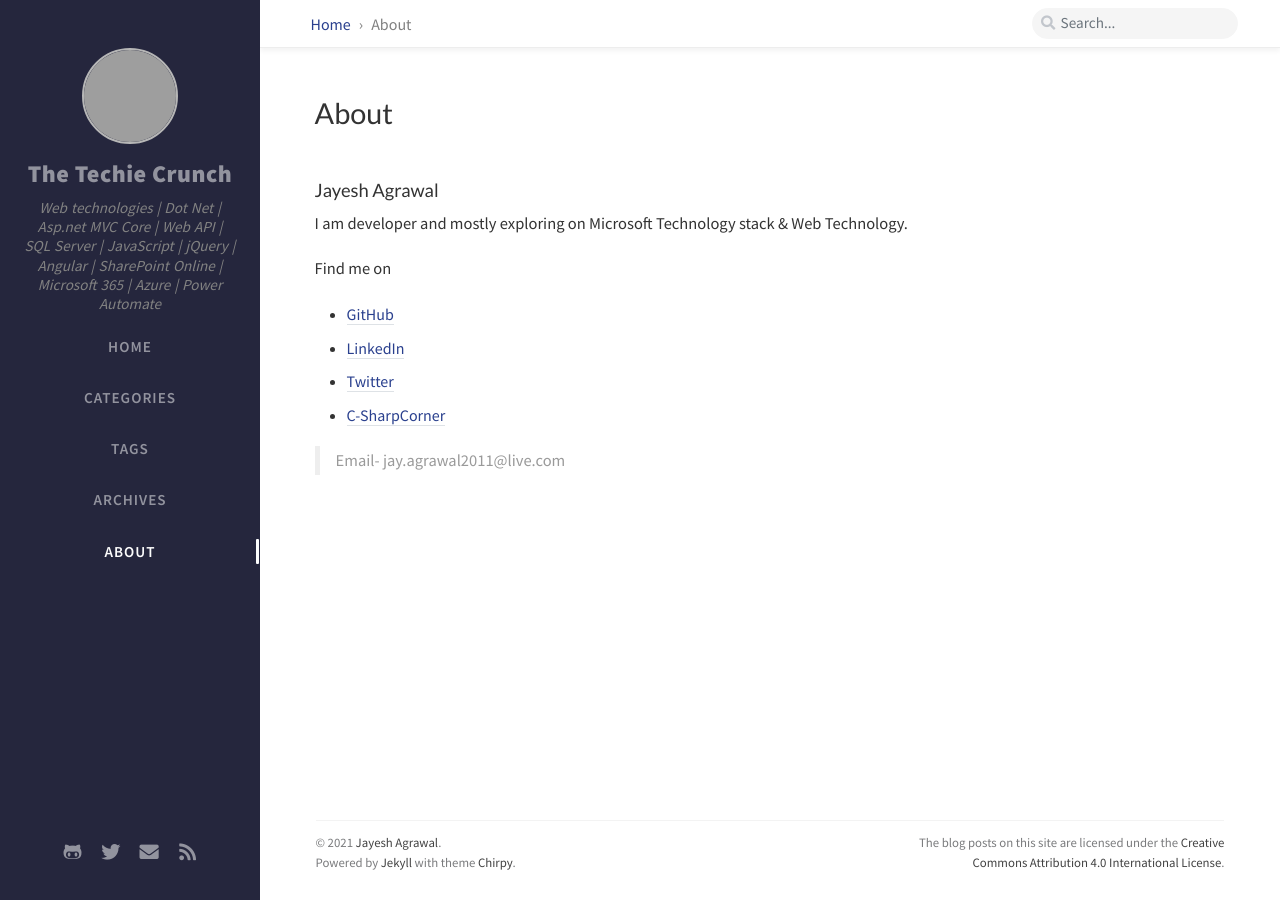
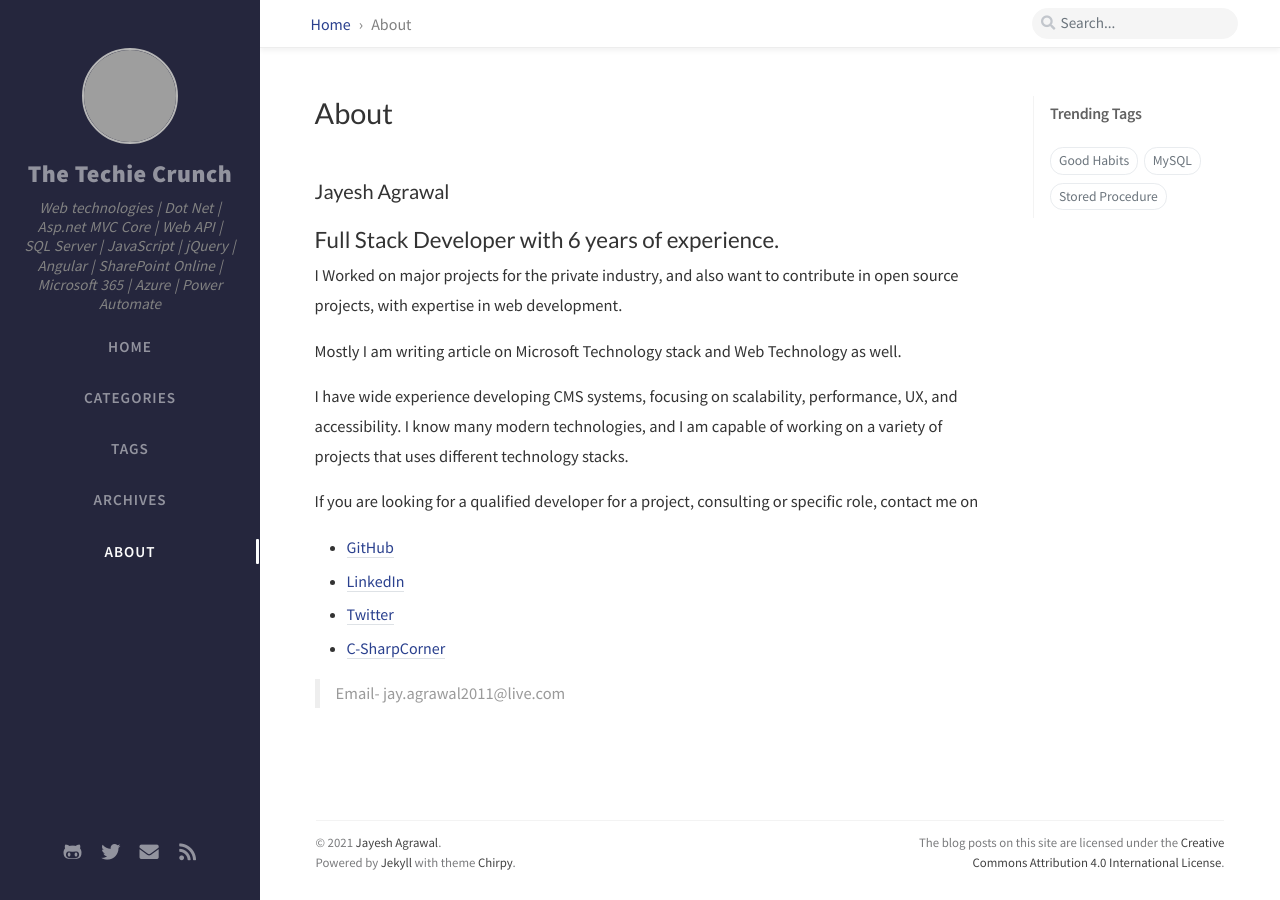
Before and after one commit to JayeshAgrawal/jayeshagrawal.github.io, a Jekyll site: the page built from _tabs/about.md, in a window 1280 px wide. Built offline with Jekyll 4.4.1, drawn with Linux system fonts in a browser that asks for light colours; nearby versions of some CDN libraries; comment, search, counter and statistics services are not loaded; grey boxes are pictures that could not be loaded.

```diff
--- a/_tabs/about.md
+++ b/_tabs/about.md
@@ -3,10 +3,16 @@ title: About
 icon: fas fa-info
 order: 4
 ---
-#### Jayesh Agrawal
-I am developer and mostly exploring on Microsoft Technology stack & Web Technology.
+### Jayesh Agrawal
+## Full Stack Developer with 6 years of experience.
+I Worked on major projects for the private industry, and also want to contribute in open source projects, with expertise in web development.
 
-Find me on
+Mostly I am writing article on Microsoft Technology stack and Web Technology as well.
+
+I have wide experience developing CMS systems, focusing on scalability, performance, UX, and accessibility. I know many modern technologies, and I am capable of working on a variety of projects that uses different technology stacks.
+
+If you are looking for a qualified developer for a project, consulting or specific role, contact me on
+
 - [GitHub](https://github.com/JayeshAgrawal)
 - [LinkedIn](https://www.linkedin.com/in/jayeshagrawal001/)
 - [Twitter](https://twitter.com/JayeshAgrawal01)
```
Also changed, not shown: _posts/2017-01-07-mysql-good-habits.md (added, +8 -0 lines).
